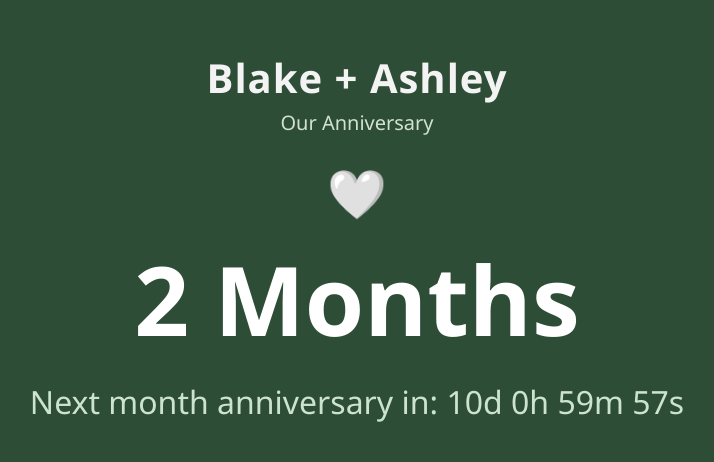
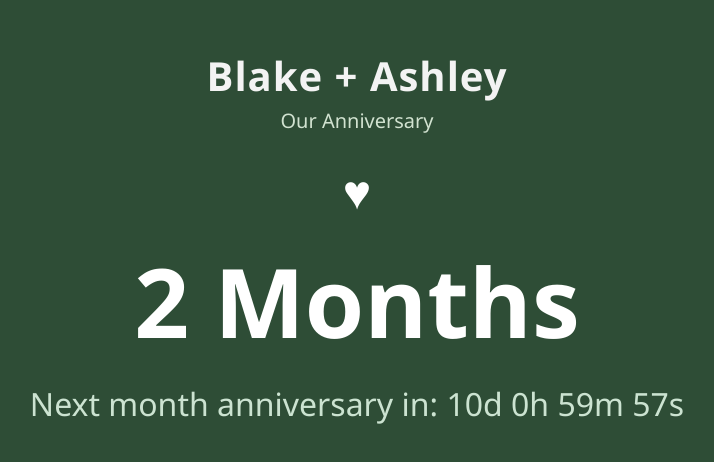
Before and after one commit to BlakeBaird2/anniversary-tracker, a plain HTML site: page index.html in a window 1280 px wide. Shown: the part 180-642 px from the top of the page, without its empty margins (283-997 px from the left). Drawn offline with Linux system fonts and the light colour scheme.

Commit message:
Switch to stylable heart symbol

```diff
--- a/index.html
+++ b/index.html
@@ -10,7 +10,7 @@
   <div class="container">
     <h2 id="title">Blake + Ashley</h2>
     <h3 id="subtitle">Our Anniversary</h3>
-    <div id="heart">🤍</div>
+    <div id="heart">&hearts;</div>
     <h1 id="months">0 Months</h1>
     <p id="countdown">Loading...</p>
   </div>
--- a/style.css
+++ b/style.css
@@ -35,11 +35,9 @@ body {
 
 #heart {
   font-size: 3rem;
-  margin: 0.5rem 0;
-  color: #f3f3f3;
-;
+  margin: 0.75rem 0;
+  color: #ffffff; /* or #f3f3f3 to match your title */
 }
-
 
 /* Big number styling */
 #months {
```
